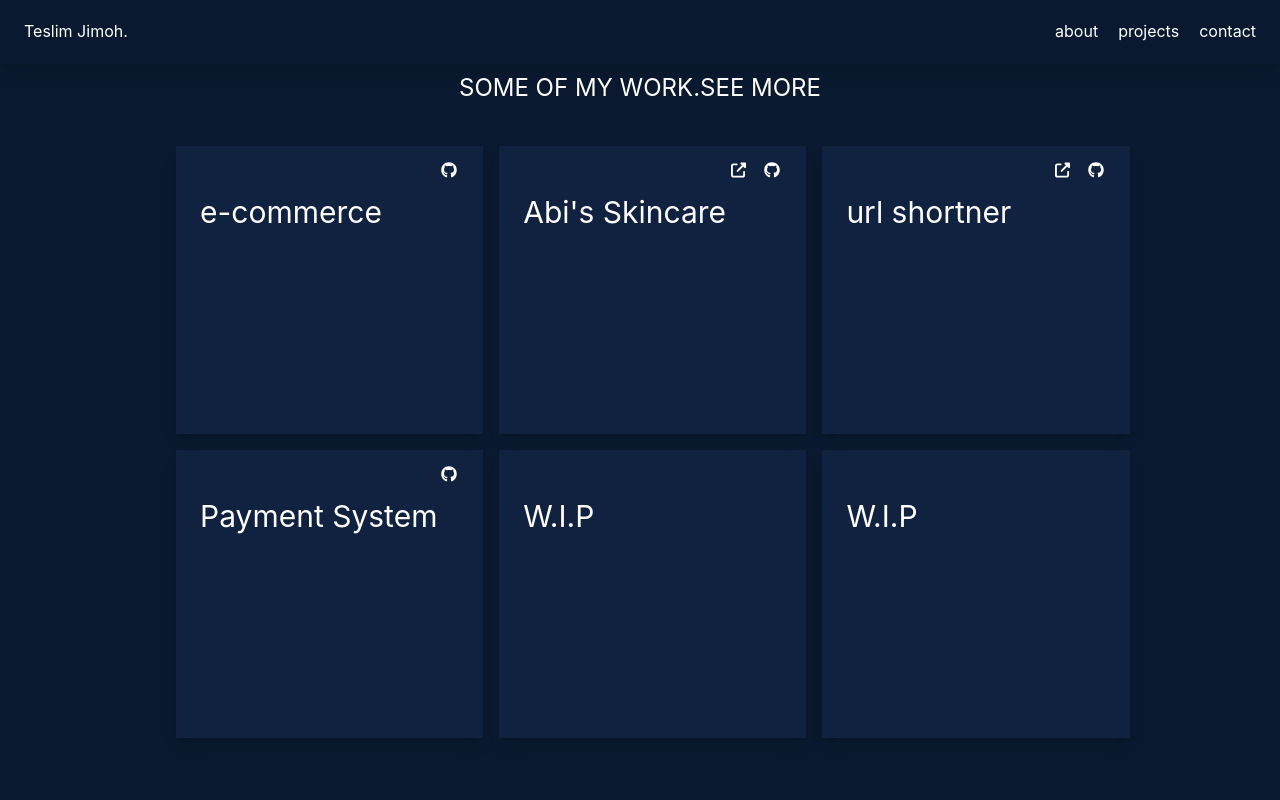
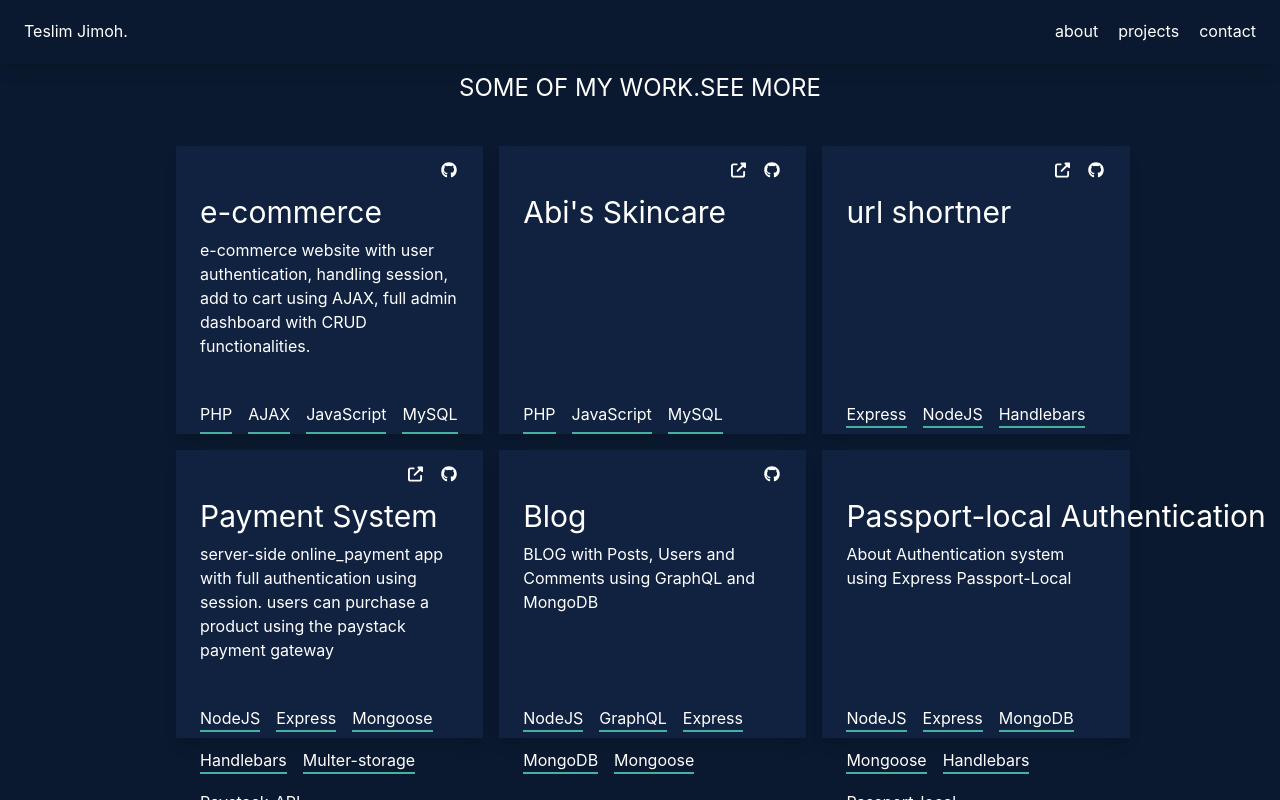
Before and after one commit to Moyowaaaa/Teslim-Jimoh, a Next.js app: page /projects in a window 1280 px wide. Built offline with nearby package versions, Linux system fonts and the light colour scheme.

Commit message:
updated pages

```diff
--- a/pages/projects.js
+++ b/pages/projects.js
@@ -1,112 +1,100 @@
-import React,{useState,useEffect} from 'react'
-import Head from 'next/head'
-import Navbar from '../components/Navbar'
-import MobileNav from '../components/MobileNav'
-import ProjectCard from '../components/ProjectCard'
-
+import React, { useState, useEffect } from "react";
+import Head from "next/head";
+import Navbar from "../components/Navbar";
+import MobileNav from "../components/MobileNav";
+import ProjectCard from "../components/ProjectCard";
 
 const Projects = () => {
-
-  const [openMenu, setOpenMenu] = useState(true)
+  const [openMenu, setOpenMenu] = useState(true);
   const closeMenu = () => {
-  setOpenMenu(true)
-}
-
+    setOpenMenu(true);
+  };
 
   useEffect(() => {
-  setOpenMenu(true)
-})
+    setOpenMenu(true);
+  });
 
   const works = [
     {
-    title:"e-commerce",
-    description:"",
-    languages:[],
-    github:"https://github.com/teslim191/ecommerce",
-    view:""
+      title: "e-commerce",
+      description:
+        "e-commerce website with user authentication, handling session, add to cart using AJAX, full admin dashboard with CRUD functionalities.",
+      languages: ["PHP", "AJAX", "JavaScript", "MySQL"],
+      github: "https://github.com/teslim191/ecommerce",
+      view: "",
     },
     {
-    title:"Abi's Skincare",
-    description:"",
-    languages:[],
-    github:"https://github.com/teslim191/organicskin",
-    view:"https://organicskin.herokuapp.com/"
+      title: "Abi's Skincare",
+      description: "",
+      languages: ["PHP", "JavaScript", "MySQL"],
+      github: "https://github.com/teslim191/organicskin",
+      view: "https://organicskin.herokuapp.com/",
     },
     {
-    title:"url shortner",
-    description:"",
-    languages:[],
-    github:"https://github.com/teslim191/url-shortner",
-    view:"http://mylink-shortner.herokuapp.com/"
+      title: "url shortner",
+      description: "",
+      languages: ["Express", "NodeJS", "Handlebars", "Mongoose", "MongoDB"],
+      github: "https://github.com/teslim191/url-shortner",
+      view: "http://mylink-shortner.herokuapp.com/",
     },
     {
-    title:"Payment System",
-    description:"",
-    languages:[],
-    github:"https://github.com/teslim191/online_payment",
-    view:""
+      title: "Payment System",
+      description:
+        "server-side online_payment app with full authentication using session. users can purchase a product using the paystack payment gateway",
+      languages: ["NodeJS", "Express", "Mongoose", "Handlebars", "Multer-storage", "Paystack-API"],
+      github: "https://github.com/teslim191/online_payment",
+      view: "https://shoes.up.railway.app/",
     },
     {
-    title:"W.I.P",
-    description:"",
-    languages:[],
-    github:"",
-    view:""
+      title: "Blog",
+      description: "BLOG with Posts, Users and Comments using GraphQL and MongoDB",
+      languages: ["NodeJS", "GraphQL", "Express", "MongoDB", "Mongoose"],
+      github: "https://github.com/teslim191/blog_backend",
+      view: "",
     },
     {
-    title:"W.I.P",
-    description:"",
-    languages:[],
-    github:"",
-    view:""
+      title: "Passport-local Authentication",
+      description: "About Authentication system using Express Passport-Local",
+      languages: ["NodeJS", "Express", "MongoDB", "Mongoose", "Handlebars", "Passport-local"],
+      github: "",
+      view: "",
     },
-
-
-]
-
-
-
+  ];
 
   return (
-
-    <div className='bg-[#0a192f] text-white'>
+    <div className="bg-[#0a192f] text-white">
       <Head>
         <title>Teslim Jimoh - Backend Engineer</title>
         <meta name="description" content="Generated by create next app" />
         <link rel="icon" href="/favicon.ico" />
       </Head>
 
-
       <Navbar />
 
-      <MobileNav  />
+      <MobileNav />
 
-      <div className='w-full overflow-y-hidden pt-[4rem] h-screen'>
-      <h2 className="text-white text-2xl cursor-pointer text-center py-2">SOME OF MY WORK.
-      <a href='https://github.com/teslim191' target="_blank" rel="noreferrer" >
-      <span className='link hover:text-[#46b1a0]'>SEE MORE </span></a>  </h2>
+      <div className="w-full overflow-y-hidden pt-[4rem] h-screen">
+        <h2 className="text-white text-2xl cursor-pointer text-center py-2">
+          SOME OF MY WORK.
+          <a
+            href="https://github.com/teslim191"
+            target="_blank"
+            rel="noreferrer"
+          >
+            <span className="link hover:text-[#46b1a0]">SEE MORE </span>
+          </a>{" "}
+        </h2>
 
-
-
-
-        <div className='flex flex-wrap justify-center '>
-
-          <div className='w-[80%] flex-col flex flex-wrap py-4 lg:ml-[5%] lg:flex-row '>
+        <div className="flex flex-wrap justify-center ">
+          <div className="w-[80%] flex-col flex flex-wrap py-4 lg:ml-[5%] lg:flex-row ">
             {works.map((work) => (
-
-<ProjectCard work={work} key={work}  />
+              <ProjectCard work={work} key={work} />
             ))}
           </div>
         </div>
+      </div>
+    </div>
+  );
+};
 
-
-      </div>
-
-
-
-
-    </div>
-  )
-}
-
-export default Projects
+export default Projects;
```
Also changed, not shown: 1 other file (tests, documents, lock files or other folders). Lines whose indentation alone changed are shown as unchanged.
